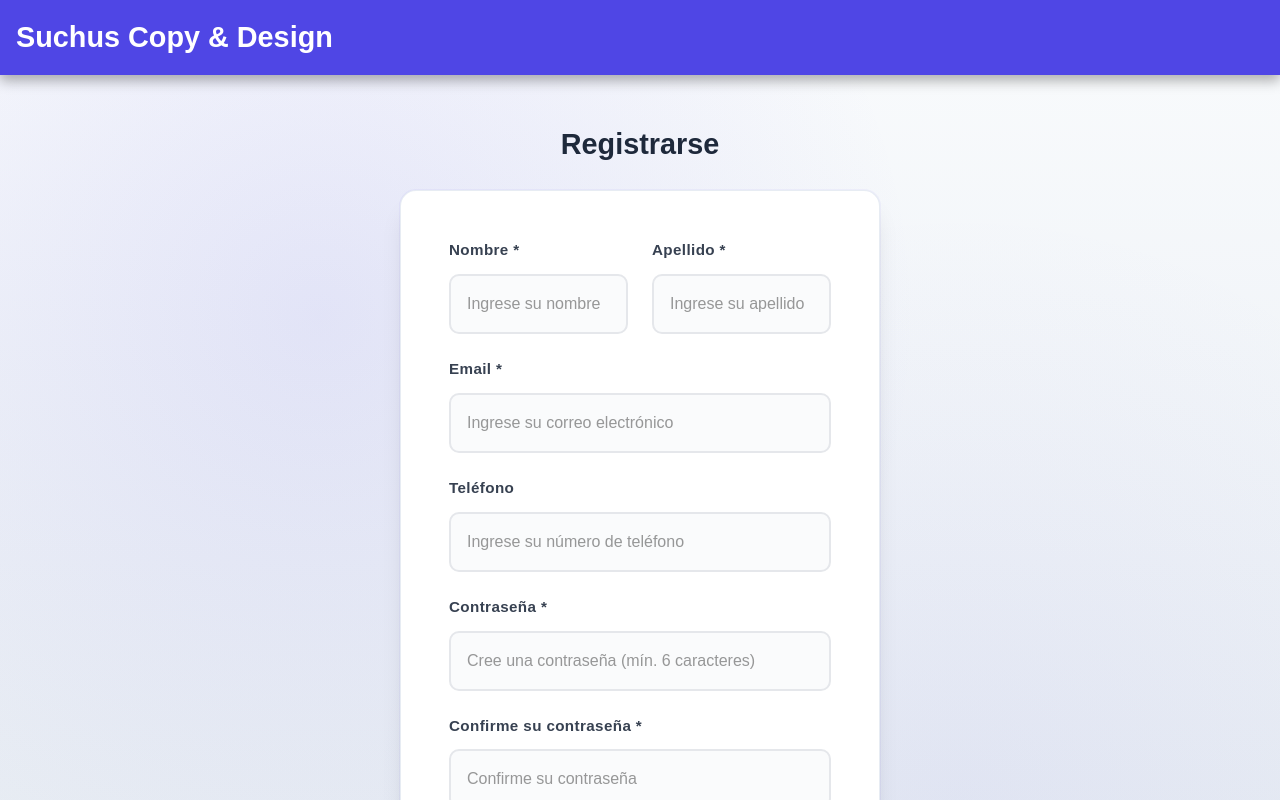
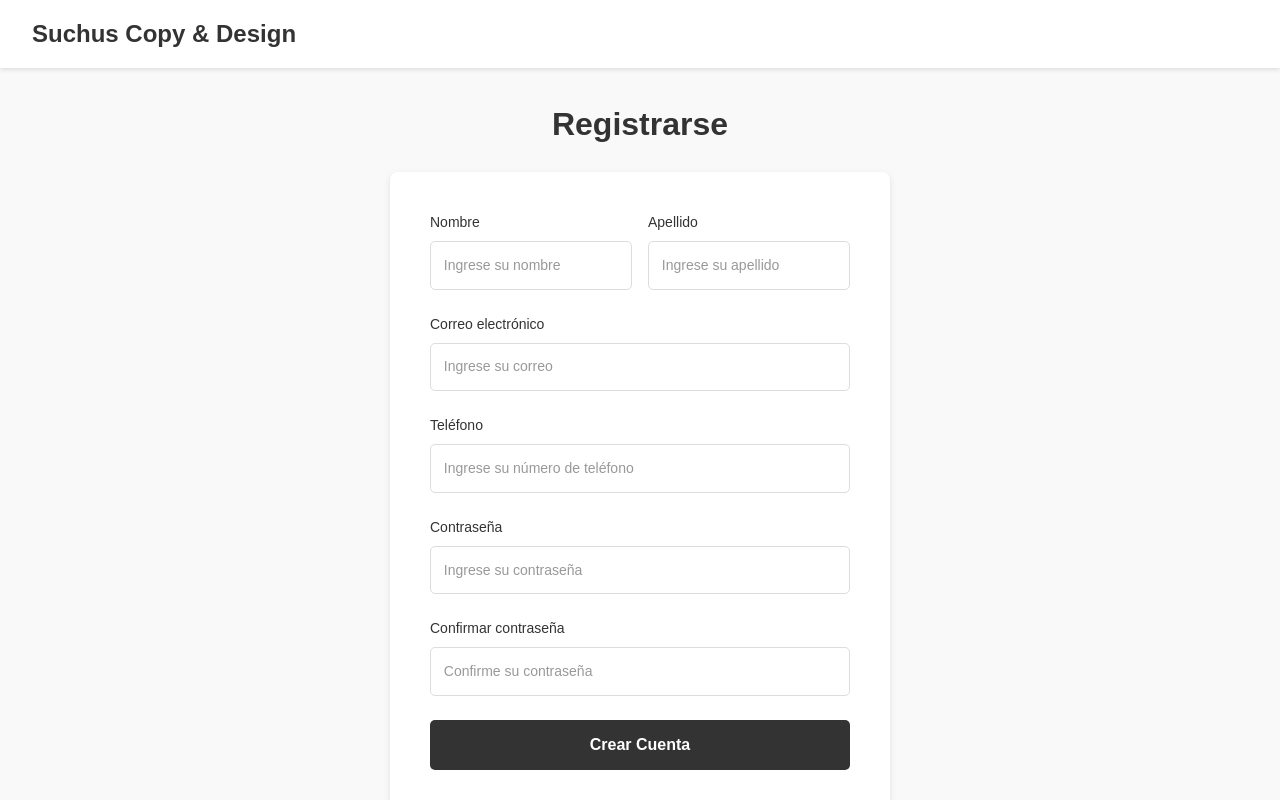
Before and after one commit to Mauricitoxx/Suchus-Design, a React (Vite) app in the folder frontend-suchus/: page /login in a window 1280 px wide. Both pictures are taken after a click on the button "Registrarse". Shown: the top 800 px of the page. Built offline with nearby package versions, Linux system fonts and the light colour scheme; no server answers.

Commit message:
register mejora visual

```diff
--- a/frontend-suchus/src/components/Register.css
+++ b/frontend-suchus/src/components/Register.css
@@ -1,91 +1,62 @@
-.header {
-    width: 100%;
-    background-color: #4f46e5;
-    padding: 1rem;
-    box-shadow: 0 6px 12px rgba(0, 0, 0, 0.3);
+/* Register Page */
+.register-page {
+  min-height: 100vh;
+  background-color: #f9f9f9;
   display: flex;
-    align-items: center;
-    position: relative;
-    z-index: 10;
+  flex-direction: column;
+  font-family: 'Arial', sans-serif;
 }
 
-.header h1 {
-    margin: 0;
+.register-page .header {
+  background-color: #fff;
+  box-shadow: 0 2px 4px rgba(0,0,0,0.1);
+  padding: 1rem 2rem;
+  position: sticky;
+  top: 0;
+  z-index: 100;
 }
 
-.header-link {
-    color: #ffffff;
-    text-decoration: none;
-    font-size: 1.8rem;
-    font-weight: bold;
-    transition: color 0.3s;
+.register-page .header h1 {
+  margin: 0;
+  font-size: 1.5rem;
 }
 
-.header-link:hover {
-    color: #d1d5db;
+.register-page .header-link {
+  color: #333;
+  text-decoration: none;
+  font-weight: bold;
 }
 
-.register-page {
-    min-height: 100vh;
-    display: flex;
-    flex-direction: column;
-    margin: 0;
-    padding: 0;
-}
-
+/* Contenedor principal */
 .register-container {
+  flex: 1;
   display: flex;
   flex-direction: column;
   justify-content: center;
   align-items: center;
-    flex: 1;
-    background: linear-gradient(to bottom, #f8fafc 0%, #e2e8f0 100%);
-    padding: 3rem 1rem 4rem 1rem;
-    margin: 0;
-    position: relative;
+  padding: 2rem;
 }
 
-.register-container::before {
-    content: '';
-    position: absolute;
-    top: 0;
-    left: 0;
-    right: 0;
-    bottom: 0;
-    background-image:
-        radial-gradient(circle at 25% 25%, rgba(79, 70, 229, 0.1) 0%, transparent 50%),
-        radial-gradient(circle at 75% 75%, rgba(79, 70, 229, 0.05) 0%, transparent 50%);
-    pointer-events: none;
-}
-
-h2 {
-    text-align: center;
+.register-container h2 {
   margin-bottom: 1.5rem;
-    font-size: 1.8rem;
-    color: #1e293b;
-    font-weight: 700;
-    position: relative;
-    z-index: 2;
+  font-size: 2rem;
+  color: #333;
+  font-weight: bold;
 }
 
 .formulario {
-    background-color: #ffffff;
-    padding: 3rem;
-    border-radius: 16px;
-    box-shadow:
-        0 20px 25px -5px rgba(0, 0, 0, 0.1),
-        0 10px 10px -5px rgba(0, 0, 0, 0.04),
-        0 0 0 1px rgba(79, 70, 229, 0.05);
+  background: #fff;
+  padding: 2.5rem;
+  border-radius: 8px;
+  box-shadow: 0 2px 6px rgba(0, 0, 0, 0.1);
   width: 100%;
-    max-width: 480px;
-    position: relative;
-    z-index: 2;
-    border: 1px solid rgba(226, 232, 240, 0.8);
+  max-width: 500px;
 }
 
+/* Formulario */
 .form-row {
   display: flex;
-    gap: 1.5rem;
+  gap: 1rem;
   margin-bottom: 1.5rem;
 }
 
@@ -100,73 +71,107 @@ h2 {
 
 .form-group label {
   display: block;
-    font-size: 0.95rem;
-    font-weight: 600;
-    color: #374151;
-    margin-bottom: 0.75rem;
-    letter-spacing: 0.025em;
+  text-align: left;
+  margin-bottom: 0.5rem;
+  font-size: 14px;
+  color: #333;
+  font-weight: 500;
 }
 
 .form-group input {
   width: 100%;
-    padding: 1rem;
-    border: 2px solid #e5e7eb;
-    border-radius: 10px;
-    font-size: 1rem;
+  padding: 0.8rem;
+  border: 1px solid #ddd;
+  border-radius: 5px;
   outline: none;
-    transition: all 0.3s ease;
+  transition: border 0.3s ease;
+  font-size: 14px;
   box-sizing: border-box;
-    background-color: #fafbfc;
 }
 
 .form-group input:focus {
-    border-color: #4f46e5;
-    box-shadow:
-        0 0 0 3px rgba(79, 70, 229, 0.1),
-        0 4px 6px -1px rgba(0, 0, 0, 0.1);
-    background-color: #ffffff;
-    transform: translateY(-1px);
+  border-color: #333;
+  box-shadow: 0 0 5px rgba(51, 51, 51, 0.2);
 }
 
-.form-group input:hover {
-    border-color: #cbd5e1;
-    background-color: #ffffff;
+/* Botones */
+.btn-register, .register-page .btn-login {
+  width: 100%;
+  padding: 0.8rem 1.5rem;
+  border: none;
+  border-radius: 5px;
+  font-weight: bold;
+  font-size: 16px;
+  cursor: pointer;
+  transition: all 0.3s ease;
 }
 
 .btn-register {
-    display: block;
-    width: 100%;
-    padding: 1rem;
-    background: linear-gradient(135deg, #4f46e5 0%, #6366f1 100%);
-    color: #ffffff;
-    font-size: 1.05rem;
-    font-weight: 600;
-    border: none;
-    border-radius: 10px;
-    cursor: pointer;
-    transition: all 0.3s ease;
-    margin-top: 0.5rem;
-    letter-spacing: 0.025em;
-    box-shadow: 0 4px 14px 0 rgba(79, 70, 229, 0.3);
+  background-color: #333;
+  color: #fff;
+  margin-bottom: 1rem;
 }
 
-.btn-register:hover {
-    transform: translateY(-2px);
-    box-shadow: 0 8px 25px rgba(79, 70, 229, 0.4);
-    background: linear-gradient(135deg, #4338ca 0%, #5b21b6 100%);
+.btn-register:hover:not(:disabled) {
+  background-color: #555;
 }
 
-.btn-register:active {
-    transform: translateY(0);
+.btn-register:disabled {
+  background-color: #999;
+  cursor: not-allowed;
 }
 
+.register-page .btn-login {
+  background-color: #333;
+  color: #fff;
+}
+
+.register-page .btn-login:hover {
+  background-color: #555;
+}
+
+.divider {
+  text-align: center;
+  margin: 1rem 0;
+  position: relative;
+}
+
+.divider span {
+  background-color: #fff;
+  padding: 0 1rem;
+  color: #999;
+  position: relative;
+  z-index: 1;
+}
+
+.divider::before {
+  content: '';
+  position: absolute;
+  top: 50%;
+  left: 0;
+  right: 0;
+  height: 1px;
+  background-color: #ddd;
+}
+
+/* Footer */
 .footer {
-    width: 100%;
   background-color: #1e293b;
   color: #e2e8f0;
   text-align: center;
   padding: 1.5rem;
-    margin: 0;
-    position: relative;
   border-top: 1px solid #334155;
 }
+
+.footer p {
+  margin: 0;
+}
+
+.error-message {
+  background-color: #fee;
+  border: 1px solid #fcc;
+  color: red;
+  padding: 0.75rem;
+  border-radius: 5px;
+  margin-bottom: 1rem;
+}
--- a/frontend-suchus/src/components/Register.jsx
+++ b/frontend-suchus/src/components/Register.jsx
@@ -77,6 +77,7 @@ const Register = () => {
 
     return (
         <>
+            <div className="register-page">
                 <div className="header">
                     <h1>
                         <Link to="/" className="header-link">Suchus Copy & Design</Link>
@@ -87,20 +88,14 @@ const Register = () => {
                     <div className="formulario">
                         <form onSubmit={handleSubmit}>
                             {error && (
-                            <div style={{
-                                color: "red",
-                                marginBottom: "15px",
-                                padding: "10px",
-                                backgroundColor: "#ffe6e6",
-                                borderRadius: "5px"
-                            }}>
+                                <div className="error-message">
                                     {error}
                                 </div>
                             )}
 
                             <div className="form-row">
                                 <div className="form-group">
-                                <label htmlFor="nombre">Nombre *</label>
+                                    <label htmlFor="nombre">Nombre</label>
                                     <input
                                         type="text"
                                         id="nombre"
@@ -111,7 +106,7 @@ const Register = () => {
                                     />
                                 </div>
                                 <div className="form-group">
-                                <label htmlFor="apellido">Apellido *</label>
+                                    <label htmlFor="apellido">Apellido</label>
                                     <input
                                         type="text"
                                         id="apellido"
@@ -124,11 +119,11 @@ const Register = () => {
                             </div>
 
                             <div className="form-group">
-                            <label htmlFor="email">Email *</label>
+                                <label htmlFor="email">Correo electrónico</label>
                                 <input
                                     type="email"
                                     id="email"
-                                placeholder="Ingrese su correo electrónico"
+                                    placeholder="Ingrese su correo"
                                     value={formData.email}
                                     onChange={handleChange}
                                     required
@@ -147,11 +142,11 @@ const Register = () => {
                             </div>
 
                             <div className="form-group">
-                            <label htmlFor="password">Contraseña *</label>
+                                <label htmlFor="password">Contraseña</label>
                                 <input
                                     type="password"
                                     id="password"
-                                placeholder="Cree una contraseña (mín. 6 caracteres)"
+                                    placeholder="Ingrese su contraseña"
                                     value={formData.password}
                                     onChange={handleChange}
                                     required
@@ -159,7 +154,7 @@ const Register = () => {
                             </div>
 
                             <div className="form-group">
-                            <label htmlFor="confirmPassword">Confirme su contraseña *</label>
+                                <label htmlFor="confirmPassword">Confirmar contraseña</label>
                                 <input
                                     type="password"
                                     id="confirmPassword"
@@ -178,15 +173,24 @@ const Register = () => {
                                 {loading ? "Creando cuenta..." : "Crear Cuenta"}
                             </button>
 
-                        <p style={{ marginTop: "15px", textAlign: "center" }}>
-                            ¿Ya tienes cuenta? <Link to="/login" style={{ color: "#007bff" }}>Inicia sesión</Link>
-                        </p>
+                            <div className="divider">
+                                <span>o</span>
+                            </div>
+
+                            <button
+                                type="button"
+                                className="btn-login"
+                                onClick={() => navigate('/login')}
+                            >
+                                Iniciar Sesión
+                            </button>
                         </form>
                     </div>
                 </div>
                 <footer className="footer">
                     <p>© 2025 Suchus Copy & Design. Todos los derechos reservados.</p>
                 </footer>
+            </div>
         </>
     )
 }
```
Lines whose indentation alone changed are shown as unchanged.
